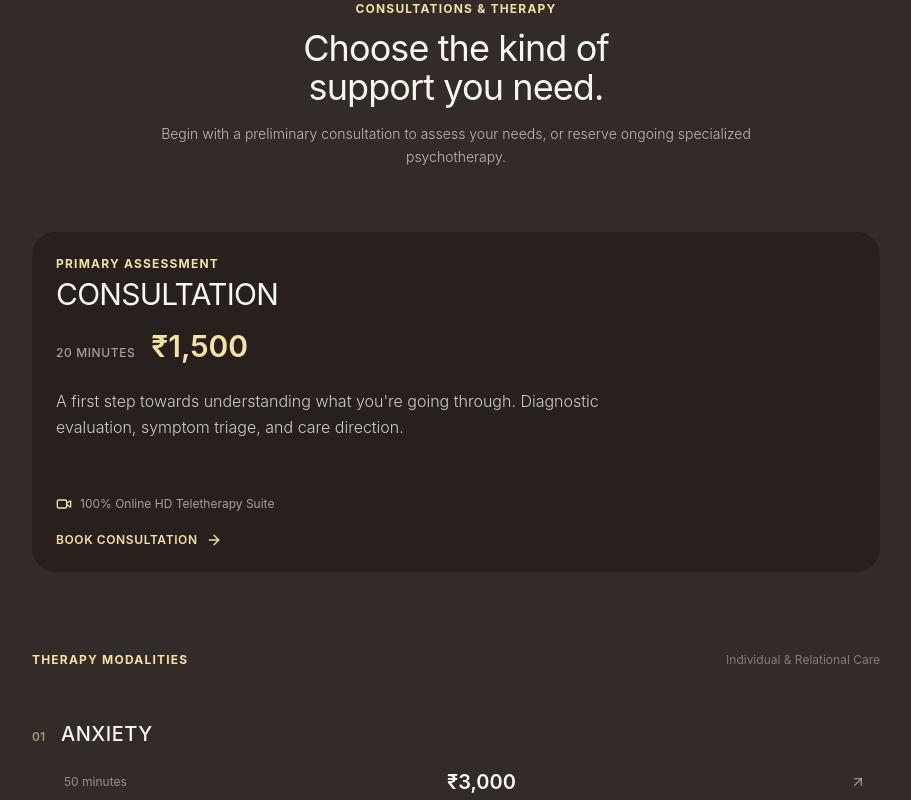
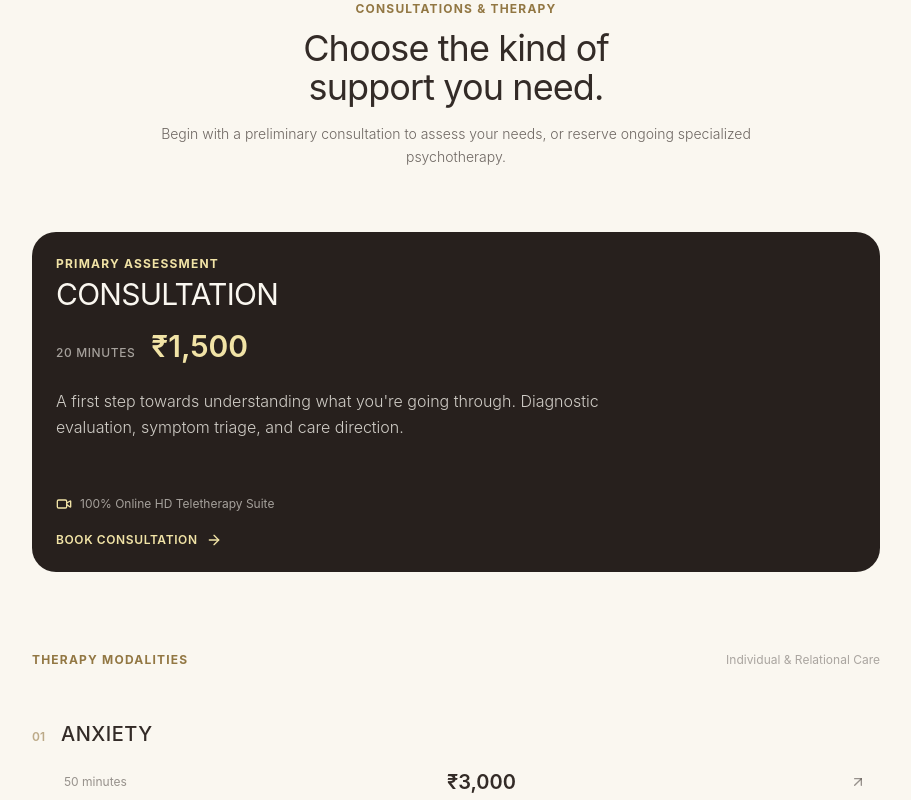
Before and after one commit to Jackjack80085/niva, a React (Vite) app: page / in a window 1280 px wide. Shown: the part 4000-4800 px from the top of the page, without its empty margins (184-1095 px from the left). Built offline with nearby package versions, Linux system fonts and the light colour scheme; no server answers.

Commit message:
Replace section transition bands with a continuous ivory backdrop

```diff
--- a/src/components/patient/ConsultationsSection.tsx
+++ b/src/components/patient/ConsultationsSection.tsx
@@ -73,7 +73,7 @@ export const ConsultationsSection: React.FC = () => {
   return (
     <section
       id="consultations"
-      className="bg-[#332B27] text-[#FAF7F0] texture-cocoa-grain relative overflow-hidden pt-28 pb-32 md:pt-36 md:pb-44"
+      className="bg-[#FAF7F0] text-[#332B27] texture-paper relative overflow-hidden pt-28 pb-32 md:pt-36 md:pb-44"
     >
       <div className="max-w-4xl mx-auto px-6 relative z-10">
 
@@ -85,14 +85,14 @@ export const ConsultationsSection: React.FC = () => {
           viewport={standardViewport}
           transition={{ duration: shouldReduceMotion ? 0.01 : 0.8, ease: editorialEase }}
         >
-          <p className="text-xs font-bold tracking-widest uppercase text-[#F1E3A6] font-sans-clean mb-3">
+          <p className="text-xs font-bold tracking-widest uppercase text-[#927743] font-sans-clean mb-3">
             CONSULTATIONS & THERAPY
           </p>
-          <h2 className="font-editorial text-4xl sm:text-5xl md:text-6xl text-[#FAF7F0] font-normal leading-[1.08] tracking-tight">
+          <h2 className="font-editorial text-4xl sm:text-5xl md:text-6xl text-[#332B27] font-normal leading-[1.08] tracking-tight">
             Choose the kind of<br />
             support you need.
           </h2>
-          <p className="mt-4 text-sm sm:text-base text-[#FAF7F0]/70 font-sans-clean leading-relaxed font-light">
+          <p className="mt-4 text-sm sm:text-base text-[#332B27]/70 font-sans-clean leading-relaxed font-light">
             Begin with a preliminary consultation to assess your needs, or reserve ongoing specialized psychotherapy.
           </p>
         </motion.div>
@@ -160,16 +160,16 @@ export const ConsultationsSection: React.FC = () => {
 
         {/* 2. THERAPY OPTIONS UNDERNEATH AS SOPHISTICATED ROWS (NOT 6 BOXED CARDS) */}
         <div className="space-y-4">
-          <div className="flex flex-wrap items-center justify-between gap-2 pb-3 border-b border-[#FAF7F0]/15">
-            <h3 className="font-sans-clean text-xs font-bold tracking-widest uppercase text-[#F1E3A6]">
+          <div className="flex flex-wrap items-center justify-between gap-2 pb-3 border-b border-[#332B27]/15">
+            <h3 className="font-sans-clean text-xs font-bold tracking-widest uppercase text-[#927743]">
               THERAPY MODALITIES
             </h3>
-            <span className="text-xs text-[#FAF7F0]/40 font-mono-tabular">
+            <span className="text-xs text-[#332B27]/40 font-mono-tabular">
               Individual & Relational Care
             </span>
           </div>
 
-          <div className="divide-y divide-[#FAF7F0]/15 border-b border-[#FAF7F0]/15">
+          <div className="divide-y divide-[#332B27]/15 border-b border-[#332B27]/15">
             {THERAPY_OFFERINGS.map((item, idx) => {
               const isOpen = activeRow === idx;
 
@@ -182,23 +182,23 @@ export const ConsultationsSection: React.FC = () => {
                   {/* Row Header */}
                   <div className="flex flex-col sm:flex-row sm:items-baseline justify-between gap-3 sm:gap-4">
                     <div className="flex items-baseline gap-4 sm:gap-6 flex-1 min-w-0">
-                      <span className="font-mono-tabular text-xs sm:text-sm font-semibold text-[#F1E3A6]/60">
+                      <span className="font-mono-tabular text-xs sm:text-sm font-semibold text-[#927743]/60">
                         {item.num}
                       </span>
-                      <h4 className="font-editorial text-xl sm:text-2xl lg:text-3xl font-medium tracking-wide text-[#FAF7F0] group-hover:text-[#F1E3A6] transition-colors">
+                      <h4 className="font-editorial text-xl sm:text-2xl lg:text-3xl font-medium tracking-wide text-[#332B27] group-hover:text-[#927743] transition-colors">
                         {item.title}
                       </h4>
                     </div>
 
                     <div className="flex items-center justify-between sm:justify-end gap-4 pl-8 sm:pl-0 shrink-0 font-mono-tabular">
-                      <span className="text-xs text-[#FAF7F0]/50">
+                      <span className="text-xs text-[#332B27]/50">
                         {item.duration}
                       </span>
-                      <span className="text-xl sm:text-2xl font-semibold text-[#FAF7F0]">
+                      <span className="text-xl sm:text-2xl font-semibold text-[#332B27]">
                         {item.fee}
                       </span>
-                      <button type="button" aria-label={`Details for ${item.title}`} aria-expanded={isOpen} onClick={e=>{e.stopPropagation();setActiveRow(isOpen?null:idx);}} className={`w-11 h-11 sm:w-8 sm:h-8 shrink-0 rounded-full border border-[#FAF7F0]/20 flex items-center justify-center transition-all duration-300 ${
-                        isOpen ? 'rotate-45 border-[#F1E3A6] text-[#F1E3A6]' : 'text-[#FAF7F0]/50'
+                      <button type="button" aria-label={`Details for ${item.title}`} aria-expanded={isOpen} onClick={e=>{e.stopPropagation();setActiveRow(isOpen?null:idx);}} className={`w-11 h-11 sm:w-8 sm:h-8 shrink-0 rounded-full border border-[#332B27]/20 flex items-center justify-center transition-all duration-300 ${
+                        isOpen ? 'rotate-45 border-[#927743] text-[#927743]' : 'text-[#332B27]/50'
                       }`}>
                         <ArrowUpRight className="w-4 h-4" />
                       </button>
@@ -220,7 +220,7 @@ export const ConsultationsSection: React.FC = () => {
                         className="overflow-hidden"
                       >
                         <div className="pt-4 pl-8 sm:pl-12 flex flex-col sm:flex-row sm:items-center justify-between gap-4">
-                          <p className="text-xs sm:text-sm text-[#FAF7F0]/75 font-sans-clean leading-relaxed font-light max-w-xl">
+                          <p className="text-xs sm:text-sm text-[#332B27]/75 font-sans-clean leading-relaxed font-light max-w-xl">
                             {item.description}
                           </p>
 
--- a/src/index.css
+++ b/src/index.css
@@ -756,30 +756,11 @@
   }
 }
 
-/* Continuous colour transitions between the homepage sections. */
+/* A shared backdrop keeps the content sections visually continuous. */
 .patient-homepage main > section,
 .patient-homepage main > footer {
   border-top: 0;
 }
-.patient-homepage #introduction {
-  padding-top: 10rem;
-  background: linear-gradient(var(--color-cocoa), var(--color-ivory) 8rem);
+.patient-homepage main > section:not(.portrait-hero) {
+  background: var(--color-ivory);
 }
-.patient-homepage .public-events-section {
-  background: linear-gradient(var(--color-ivory), #f1ecdf 5rem, #f1ecdf calc(100% - 5rem), var(--color-ivory));
-}
-.patient-homepage #consultations {
-  background: linear-gradient(var(--color-ivory), var(--color-cocoa) 5rem, var(--color-cocoa) calc(100% - 6rem), var(--color-butter));
-}
-.patient-homepage .curly-video-section {
-  background: linear-gradient(var(--color-butter), var(--color-butter) calc(100% - 5rem), #f5efeb);
-}
-.patient-homepage .home-credibility {
-  background: linear-gradient(#f5efeb, #f5efeb calc(100% - 5rem), var(--color-ivory));
-}
-.patient-homepage .home-final-cta {
-  background: linear-gradient(var(--color-ivory), var(--color-ivory) calc(100% - 5rem), var(--color-cocoa));
-}
-@media (prefers-reduced-motion: reduce) {
-  .patient-homepage { scroll-behavior: auto; }
-}
```
